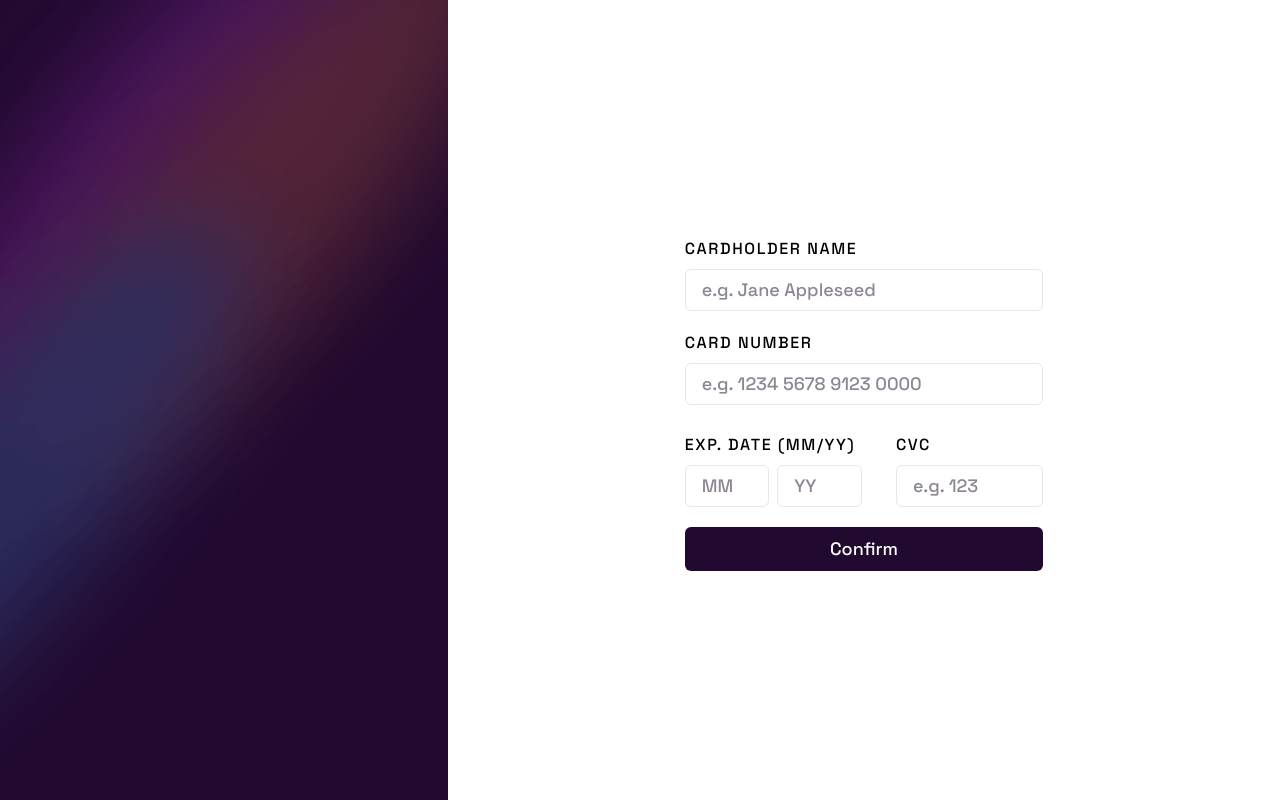
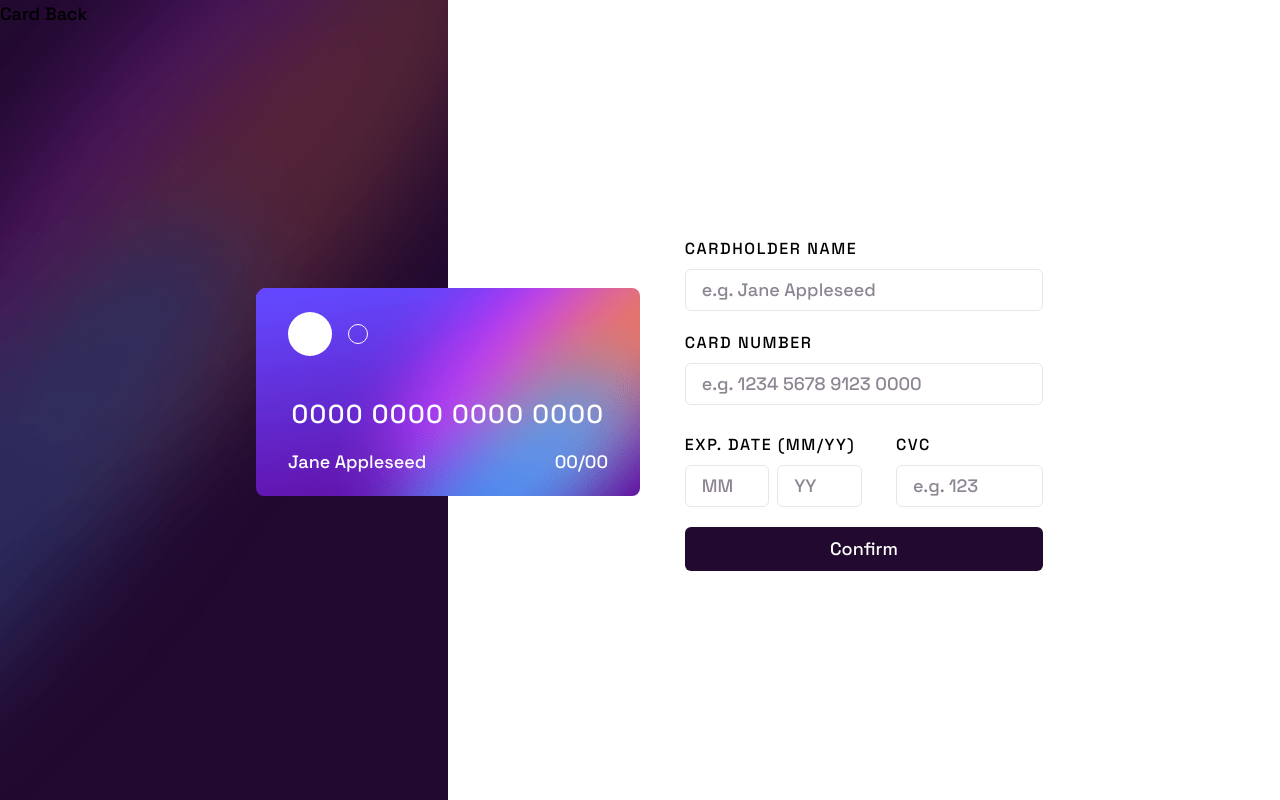
Before and after one commit to Ciggzy1312/chainwiz-application, a Next.js app: page / in a window 1280 px wide. Built offline with nearby package versions, Linux system fonts and the light colour scheme.

Commit message:
Added card front design
Signed-off-by: Ciggzy1312 <deepayanmukherjee1312@gmail.com>

```diff
--- /dev/null
+++ b/components/card/back.js
@@ -0,0 +1,6 @@
+
+export default function Back() {
+    return (
+        <div className="">Card Back</div>
+    )
+}
--- /dev/null
+++ b/components/card/front.js
@@ -0,0 +1,24 @@
+import Image from "next/image"
+import bg from "../../images/bg-card-front.png"
+
+export default function Front(){
+    return (
+        <div className="relative w-[24rem] h-[13rem] rounded-lg bg-[url('../images/bg-card-front.png')]">
+
+            <div className="flex items-center py-6 px-4">
+                <div className="w-11 h-11 rounded-full bg-white mx-4 z-10"></div>
+                <div className="w-5 h-5 rounded-full border border-white"></div>
+            </div>
+
+            <div className="py-5 px-4">
+                <div className="text-[26px] tracking-wider text-center text-white">0000 0000 0000 0000</div>
+            </div>
+
+            <div className="px-8 text-white flex justify-between">
+                <div className="">Jane Appleseed</div>
+                <div className="">00/00</div>
+            </div>
+
+        </div>
+    )
+}
--- a/pages/index.js
+++ b/pages/index.js
@@ -1,5 +1,7 @@
 import Head from "next/head"
 import Image from "next/image"
+import Back from "../components/card/back"
+import Front from "../components/card/front"
 import bg from "../images/bg-main-desktop.png"
 
 export default function Home() {
@@ -8,12 +10,20 @@ export default function Home() {
 
       <Head>
         <link rel="preconnect" href="https://fonts.googleapis.com" />
-        <link rel="preconnect" href="https://fonts.gstatic.com" crossorigin="true" />
+        <link rel="preconnect" href="https://fonts.gstatic.com" crossOrigin="true" />
         <link href="https://fonts.googleapis.com/css2?family=Space+Grotesk:wght@500&display=swap" rel="stylesheet" />
       </Head>
 
+
+      <div className="absolute top-[18rem] left-[16rem] z-10">
+        <Front />
+      </div>
+
+      <div className="absolute z-10">
+        <Back />
+      </div>
+
       <div className="flex h-screen">
-
         <div className="w-[35%] h-full relative">
           <Image className="" src={bg} layout="fill" alt="alt" />
         </div>
@@ -37,8 +47,8 @@ export default function Home() {
                 <label className="block text[#21092F] my-2 text-base tracking-widest">EXP. DATE (MM/YY)</label>
 
                 <div className="">
-                  <input className="w-[40%] mr-2 border border-[hsl(270, 3%, 87%)] rounded-md px-4 py-1.5 w-1/5 placeholder:text-[#8E8593]" type="text" placeholder="MM" />
-                  <input className="w-[40%] mr-2 border border-[hsl(270, 3%, 87%)] rounded-md px-4 py-1.5 w-1/5 placeholder:text-[#8E8593]" type="text" placeholder="YY" />
+                  <input className="w-[40%] mr-2 border border-[hsl(270, 3%, 87%)] rounded-md px-4 py-1.5 placeholder:text-[#8E8593]" type="text" placeholder="MM" />
+                  <input className="w-[40%] mr-2 border border-[hsl(270, 3%, 87%)] rounded-md px-4 py-1.5 placeholder:text-[#8E8593]" type="text" placeholder="YY" />
                 </div>
               </div>
 
```
